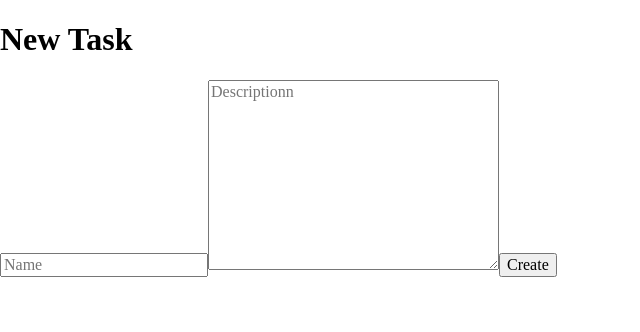
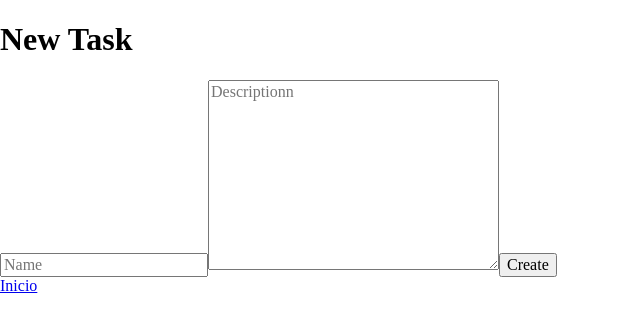
Before and after one commit to EribertoSG/CRUD, a Next.js app: page /new in a window 1280 px wide. Shown: the top 332 px of the page, without its empty margins (0-640 px from the left). Built offline with nearby package versions, Linux system fonts and the light colour scheme.

Commit message:
Se modifico de name a title, se agrego el query

```diff
--- a/src/pages/new.js
+++ b/src/pages/new.js
@@ -1,25 +1,31 @@
 import { useRouter } from 'next/router'
-import { useState } from 'react'
+import { useState, useEffect } from 'react'
+import Link from 'next/link'
 import { useTask } from '../components/customHooks/useTask'
 
 
 export default function TaskForm() {
     const initialState = {
-        name: '',
+        title: '',
         description: ''
     }
-    const { push } = useRouter()
+    const { push, query } = useRouter()
+    console.log(query)
 
     const { createTask } = useTask()
 
     const [data, setData] = useState(initialState)
-    const { name, description } = data
+    const { title, description } = data
 
     const handleSubmit = e => {
         e.preventDefault()
-        createTask(name, description)
+        createTask(title, description)
         push('/')
     }
+    useEffect(() => {
+        console.log(query)
+    })
+
     const handleInputChange = ({ target: { name, value } }) => {
         setData({ ...data, [name]: value })
     }
@@ -28,14 +34,14 @@ export default function TaskForm() {
         <div>
             <h1>New Task</h1>
             <form onSubmit={handleSubmit}>
-                <input type="text" name="name" placeholder="Name" onChange={handleInputChange} />
+                <input type="text" name="title" placeholder="Name" onChange={handleInputChange} />
                 <textarea name="description" id="description" cols="30" rows="10" placeholder="Descriptionn" onChange={handleInputChange}></textarea>
                 <button type="submit">Create</button>
             </form>
-            <div>
-                <span>{data.name}</span>
-                <span>{data.description}</span>
-            </div>
+            <Link href="/">
+                <a>Inicio</a>
+            </Link>
+
         </div>
     )
 }
```
